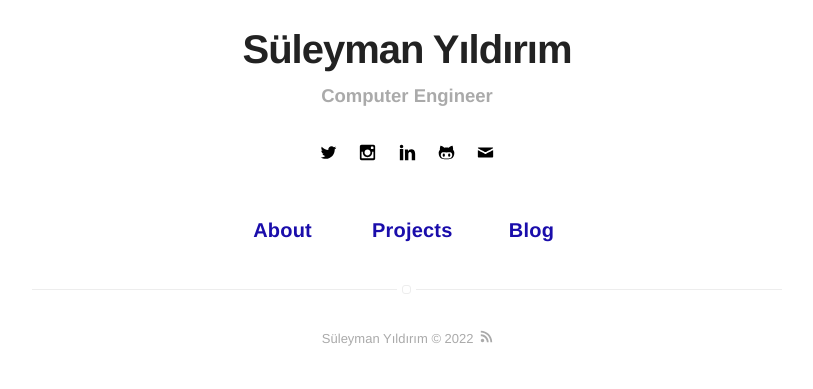
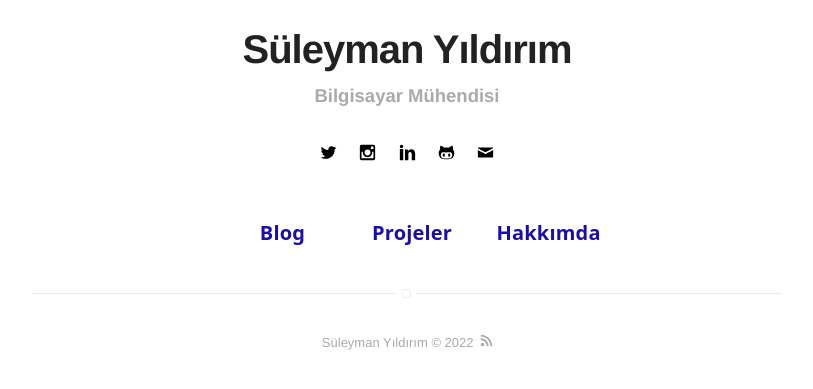
Before and after one commit to Suleymanyldrm/Suleymanyldrm.github.io, a Jekyll site: the page built from index.html, in a window 1280 px wide. Shown: the part 302-691 px from the top of the page, without its empty margins (233-1046 px from the left). Built offline with Jekyll 4.4.1, drawn with Linux system fonts in a browser that asks for light colours.

Commit message:
description

```diff
--- a/_config.yml
+++ b/_config.yml
@@ -1,6 +1,6 @@
 # main text of home
 name: Süleyman Yıldırım
-bio: Computer Engineer
+bio: Bilgisayar Mühendisi
 
 # twitter summary info
 description: A blog about technology and stuff related
@@ -59,7 +59,7 @@ email: Suleymanyildirim421@gmail.com
 authors:
     suleymanyildirim:
         name: Süleyman Yıldırım
-        bio: Computer Engineer
+        bio: Bilgisayar Mühendisi
         external-image: false
         picture: assets/images/pp.jpeg
         twitter: suleymanyldrm36
--- a/_includes/nav.html
+++ b/_includes/nav.html
@@ -2,24 +2,8 @@
     <ul class="list">
         {% if page.title != "Home" %}
             <li class="item">
-                <a class="link" href="{{ site.url }}/">Home</a>
+                <a class="link" href="{{ site.url }}/">Anasayfa</a>
             </li>
-        {% endif %}
-
-        {% if site.blog == true %}
-            {% if page.title != "About" %}
-                <li class="item">
-                    <a class="link" href="{{ site.url }}/about">About</a>
-                </li>
-            {% endif %}
-        {% endif %}
-
-        {% if site.projects == true %}
-            {% if page.title != "Projects" %}
-                <li class="item">
-                    <a class="link" href="{{ site.url }}/projects">Projects</a>
-                </li>
-            {% endif %}
         {% endif %}
 
         {% if site.about == true %}
@@ -29,5 +13,22 @@
                 </li>
             {% endif %}
         {% endif %}
+
+        {% if site.projects == true %}
+            {% if page.title != "Projects" %}
+                <li class="item">
+                    <a class="link" href="{{ site.url }}/projects">Projeler</a>
+                </li>
+            {% endif %}
+        {% endif %}
+
+        {% if site.blog == true %}
+            {% if page.title != "About" %}
+                <li class="item">
+                    <a class="link" href="{{ site.url }}/about">Hakkımda</a>
+                </li>
+            {% endif %}
+        {% endif %}
+
     </ul>
 </nav>
--- a/_sass/components/nav.sass
+++ b/_sass/components/nav.sass
@@ -53,7 +53,7 @@
             margin: 0
             border-radius: 4%
             transition: all .4s ease-in-out
-            font-family: Helvetica,Arial,sans-serif
+            font-family: system-ui
             width: 70px
 
             &:hover
```
